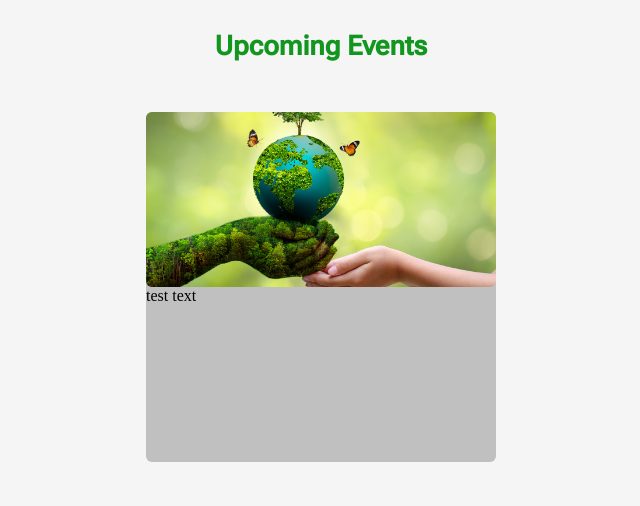
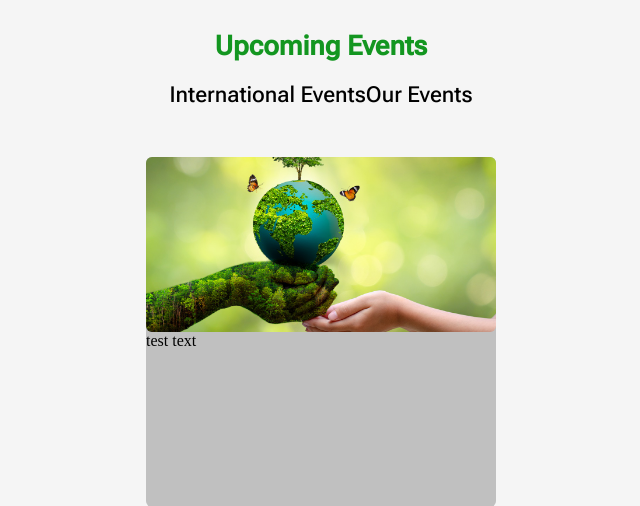
Before and after one commit to kevin-magu/green-globe-realisation, a PHP site: page /upcoming-events.php in a window 1280 px wide. Shown: the part 67-573 px from the top of the page, without its empty margins (319-959 px from the left). Run offline with PHP 8.4, Linux system fonts and the light colour scheme; data that the repository does not hold is empty; some libraries are stand-ins or nearby versions; some web fonts are replaced.

Commit message:
test commit

```diff
--- a/upcoming-events.css
+++ b/upcoming-events.css
@@ -138,7 +138,20 @@ nav ul a li{
 .news-brief-description{
 
 }
+.event-type{
+    display: flex;
+    justify-content: center;
+    align-items: center;
+    font-family: "Roboto Flex", sans-serif;
+    margin-top: 20px;
+    font-size: 22px;
+}
+.event-type .para2{
+    margin-left: 20px;
+}
+.event-type p{
 
+}
 @media screen and (max-width: 1313px) {
     .event-card{
         scale: 1;
--- a/upcoming-events.php
+++ b/upcoming-events.php
@@ -57,6 +57,10 @@ $result = mysqli_query($connection,$query);
 
       <div class="upcoming-events-main-page-title">
         <p>Upcoming Events</p>
+      </div>
+      <div class="event-type">
+        <p>International Events</p>
+        <p>Our Events</p>
       </div>
       <div class="upcoming-events-container"  style="display:none">
         <?php
```
